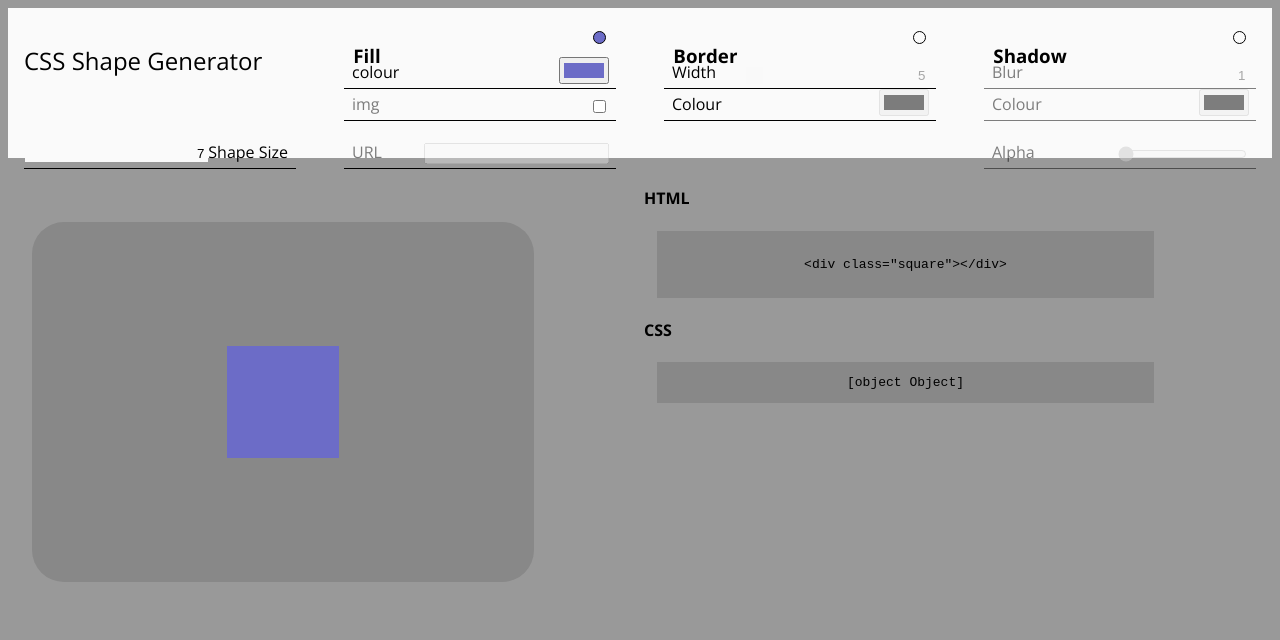
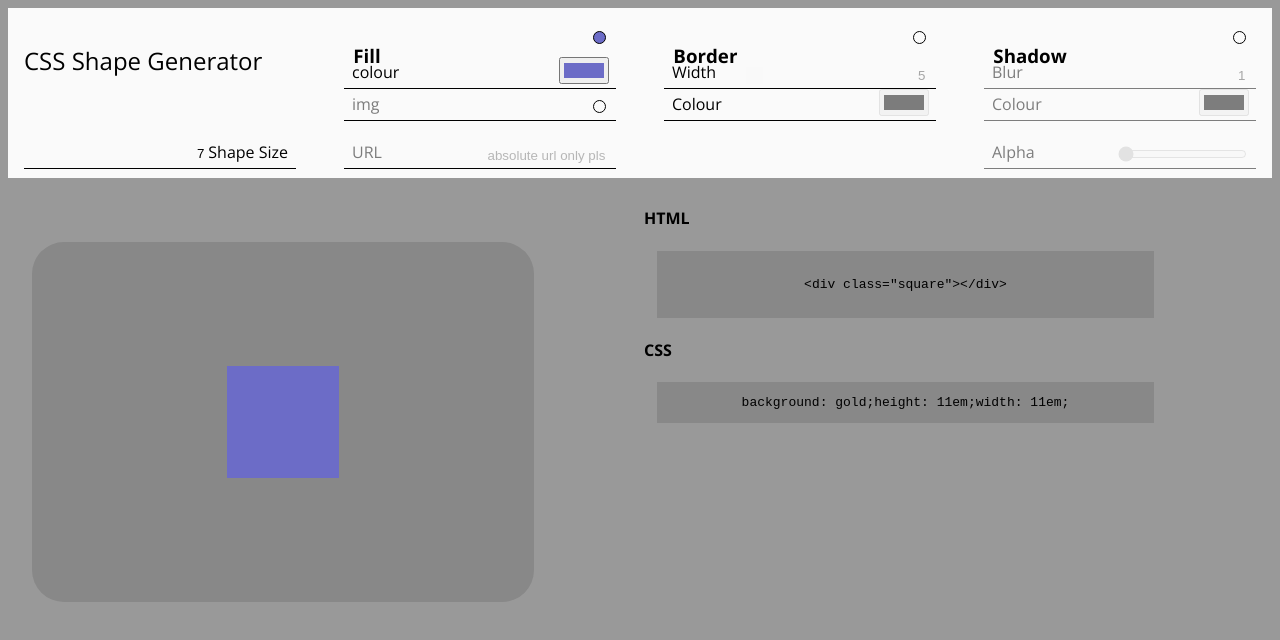
Before and after one commit to kylemcloughlin/css-shape-gen, a React (Create React App) app: page / in a window 1280 px wide. Shown: the top 640 px of the page. Built offline with nearby package versions, Linux system fonts and the light colour scheme.

Commit message:
fixxed minor bugs

```diff
--- a/src/App.js
+++ b/src/App.js
@@ -101,14 +101,14 @@ function App() {
 
      })
     }
-  const witch = (x) => {
+  const switchFill = (x) => {
     let  prevState = toggleWhat;
     prevState.fill = x;
-    // console.log(x);
+
     if (x) {
       return setFill({
         type: 'color',
-        fillCode: 'url(http://csshexagon.com/img/meow.jpg)'
+        fillCode: 'url(https://images.freeimages.com/images/small-previews/2ae/bokeh-background-in-light-tan-rose-1635915.jpg)'
       });
 
     }
@@ -123,7 +123,7 @@ function App() {
       <header className='grid-container'>
 
         <Size updateSize={handleSize}/>
-        <Colour updateFill={handleFill} switch={witch}/>
+        <Colour updateFill={handleFill} switch={switchFill}/>
         <Border updateBorder={handleBorder} toggleBorder={toggleB}/>
         <Shadow updateShadow={handleShadow} toggleShadow={toggleS}/>
       </header>
--- a/src/hooks/colourForm.jsx
+++ b/src/hooks/colourForm.jsx
@@ -59,7 +59,7 @@ function Colour(props) {
 
       <div class='underline' id='url-underline'>
         <label id='url-label' style={imgStyle}>URL</label>
-        <input class='input' id='img-input' type='text' style={imgStyle} disabled={imgDisabled} onChange={e => { props.updateFill('imgURL', e.target.value) }} />
+        <input class='input' id='img-input' type='text' style={imgStyle} disabled={imgDisabled} onChange={e => { props.updateFill('imgURL', e.target.value) }} placeholder='absolute url only pls'/>
       </div>
 
 
--- a/src/hooks/cssShape.jsx
+++ b/src/hooks/cssShape.jsx
@@ -83,8 +83,18 @@ return (
       <p className='csshtml'>{seed.html}</p>
       </div>
       <h4>CSS</h4>
+      <p class='html-css-container'>
+      {
+        seed.cssOutput.map(el => {
+     return(
+      <span>{el['style']}: {el['value']};</span>
 
-      <p class='html-css-container'>{`${seed.css}`}</p>
+     )
+
+
+        })
+      }
+      </p>
     </div>
   </div>
 );
--- a/src/hooks/seed.js
+++ b/src/hooks/seed.js
@@ -3,12 +3,15 @@ let seed = {
   html: '<div class="square"></div>',
   css: {
     background: 'gold',
-    // position: 'relative',
-    // left: '40%',
     height: '11em',
-    width: '11em', }
+    width: '11em', },
 
-}
+    cssOutput: [{style:'background',  value:'gold'},
+    {style:'height', value: '11em' },
+    {style: 'width', value: '11em'}]
+  };
+
+
 
 
 export default seed;
--- a/src/styles/styles.css
+++ b/src/styles/styles.css
@@ -14,7 +14,7 @@ html {
   display: grid;
   -ms-grid-columns: 1fr 1fr 1fr 1fr;
       grid-template-columns: 1fr 1fr 1fr 1fr;
-  grid-auto-rows: minmax(150px, auto);
+  grid-auto-rows: minmax(170px, auto);
   grid-gap: 1em;
   background-color: #fafafa;
 }
@@ -126,6 +126,22 @@ html {
   position: absolute;
   bottom: 0.3em;
   right: 0.5em;
+  -webkit-appearance: none;
+     -moz-appearance: none;
+          appearance: none;
+  width: 1em;
+  height: 1em;
+  border-radius: 50%;
+  border: black 1px solid;
+  background-color: #fafafa;
+}
+
+#img-checkbox:checked {
+  background-color: #6c6cc7;
+}
+
+#img-checkbox:focus {
+  outline: none;
 }
 
 #img-underline {
@@ -143,6 +159,21 @@ html {
   position: absolute;
   bottom: 0.3em;
   right: 0.5em;
+  -webkit-appearance: none;
+     -moz-appearance: none;
+          appearance: none;
+  margin: 0em;
+  padding-right: .3em;
+  border: none;
+  background-color: #fafafa;
+  text-align: right;
+}
+
+#img-input:focus {
+  outline: none;
+  -webkit-appearance: none;
+     -moz-appearance: none;
+          appearance: none;
 }
 
 #url-underline {
--- a/src/styles/styles.scss
+++ b/src/styles/styles.scss
@@ -194,6 +194,20 @@ html {
 
 #img-checkbox {
   @include right();
+   appearance: none;
+   width: 1em;
+   height: 1em;
+   border-radius: 50%;
+   border: black 1px solid;
+   background-color: $firstColor;
+
+   &:checked {
+     background-color: $thirdColor;
+   }
+
+   &:focus {
+     outline: none;
+   }
 }
 
 #img-underline {
@@ -206,6 +220,21 @@ html {
 
 #img-input {
   @include right();
+   appearance: none;
+
+   margin: 0em;
+   padding-right: .3em;
+   border: none;
+   background-color: $firstColor;
+   text-align: right;
+
+   &:focus {
+     outline: none;
+     appearance: none;
+
+   }
+
+
 }
 #url-underline {
   @include adjustableTop(9em);
```
Also changed, not shown: 1 other file (tests, documents, lock files or other folders).
